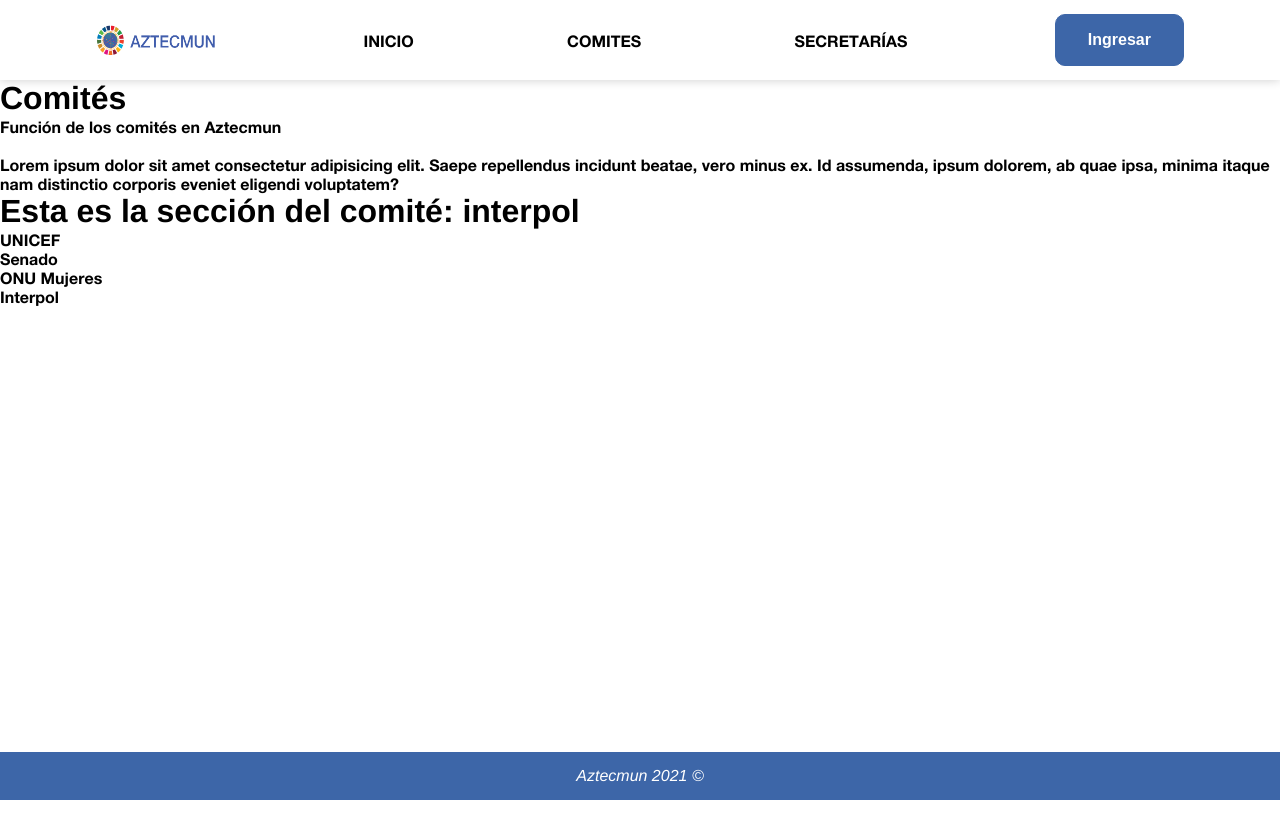
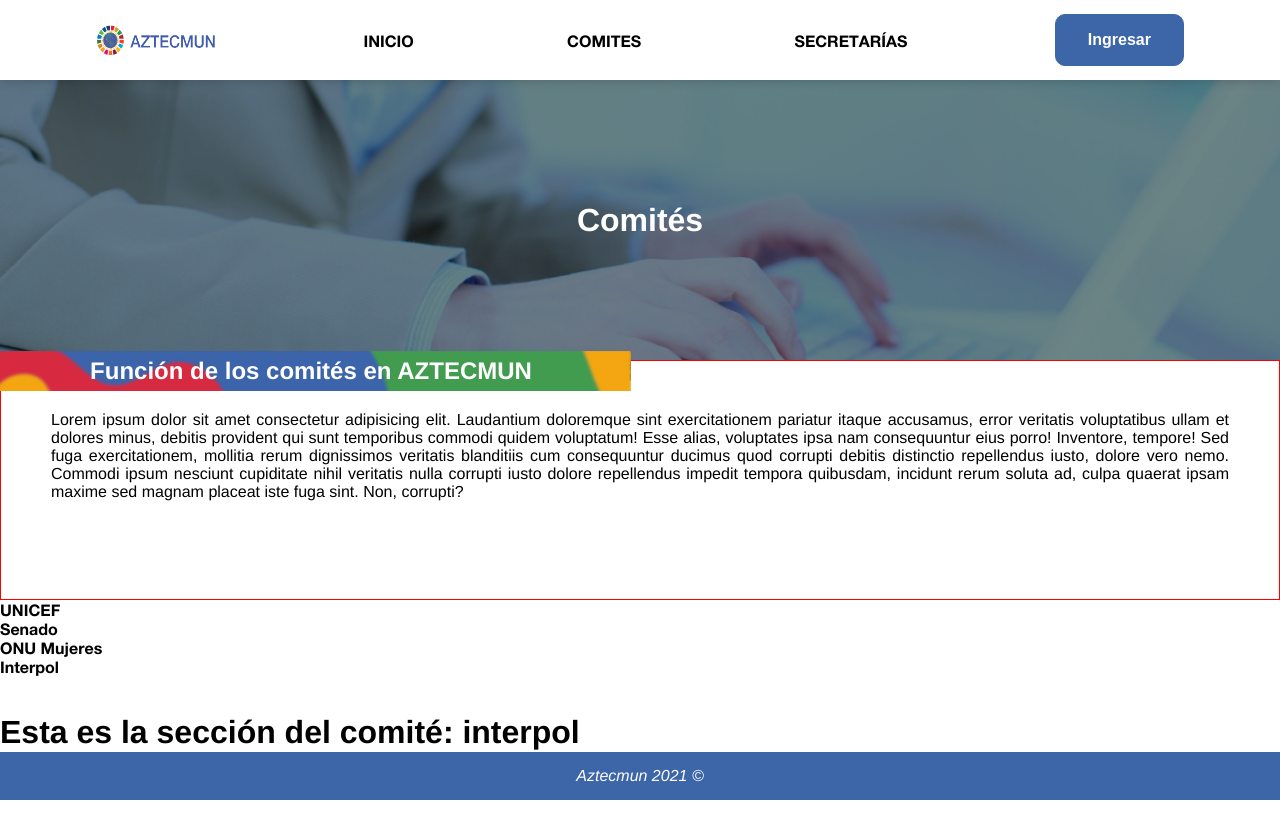
Before and after one commit to aztecmun/aztecmun-2021, a Next.js app: page /comites/interpol in a window 1280 px wide. Shown: the top 838 px of the page. Before the commit the page ends 800 px from the top, so only its background shows below. Built offline with nearby package versions, Linux system fonts and the light colour scheme.

Commit message:
Added Committeees and Secretaries

```diff
--- /dev/null
+++ b/components/StyledDescrip/DescripElements.js
@@ -0,0 +1,61 @@
+import styled from 'styled-components'
+
+export const Container = styled.div`
+  height: 100vh;
+  width: 100%;
+`
+
+export const Header = styled.div`
+  color: #fff;
+
+  display: flex;
+  justify-content: center;
+  align-items: center;
+
+  height: 35vh;
+
+  background: url(/Img/SECRETARIAS.png) no-repeat center;
+  background-size: cover;
+`
+
+export const Title = styled.div`
+  color: white;
+
+  position: absolute;
+  top: -10px;
+  left: -10px;
+
+  display: flex;
+  justify-content: center;
+  align-items: center;
+
+  height: 5vh;
+  width: 50vw;
+
+  background: url(/Img/TITULO.png) no-repeat center;
+  background-size: cover;
+
+  @media (max-width: 768px) {
+    font-size: 0.5rem;
+
+    width: 70vw;
+  }
+`
+
+export const Description = styled.div`
+  font-weight: lighter;
+  text-align: justify;
+
+  position: relative;
+
+  height: 30vh;
+  width: 100%;
+
+  padding: 50px;
+
+  border: 1px solid red;
+
+  @media (max-width: 768px) {
+    height: auto;
+  }
+`
--- a/pages/comites/[name].js
+++ b/pages/comites/[name].js
@@ -4,22 +4,53 @@ import Head from 'next/head'
 import { useRouter } from 'next/router'
 
 // Local components
-import ComitesDescrip from 'components/ComitesDescrip'
 import SubMenu from 'components/SubMenu'
+
+// Styled Components imports
+import {
+  Container,
+  Header,
+  Title,
+  Description,
+} from 'components/StyledDescrip/DescripElements'
 
 export default function comites() {
   const router = useRouter()
 
   return (
-    <>
+    <Container>
       <Head>
         <title>Comités - AztecMUN 2021</title>
       </Head>
 
-      <ComitesDescrip />
+      <Header>
+        <h1>Comités</h1>
+      </Header>
+
+      <Description>
+        <Title>
+          <h2>Función de los comités en AZTECMUN</h2>
+        </Title>
+        <p>
+          Lorem ipsum dolor sit amet consectetur adipisicing elit. Laudantium
+          doloremque sint exercitationem pariatur itaque accusamus, error
+          veritatis voluptatibus ullam et dolores minus, debitis provident qui
+          sunt temporibus commodi quidem voluptatum! Esse alias, voluptates ipsa
+          nam consequuntur eius porro! Inventore, tempore! Sed fuga
+          exercitationem, mollitia rerum dignissimos veritatis blanditiis cum
+          consequuntur ducimus quod corrupti debitis distinctio repellendus
+          iusto, dolore vero nemo. Commodi ipsum nesciunt cupiditate nihil
+          veritatis nulla corrupti iusto dolore repellendus impedit tempora
+          quibusdam, incidunt rerum soluta ad, culpa quaerat ipsam maxime sed
+          magnam placeat iste fuga sint. Non, corrupti?
+        </p>
+      </Description>
+      <SubMenu />
+
+      <br />
+      <br />
+
       <h1>Esta es la sección del comité: {router.query.name}</h1>
-
-      <SubMenu />
-    </>
+    </Container>
   )
 }
--- a/styles/global.js
+++ b/styles/global.js
@@ -17,6 +17,19 @@ a{
 }
 html, body {
     font-family: helvetica;
+
+    -webkit-user-select: none;
+
+    &::-webkit-scrollbar {
+        width: 8px;
+    }
+
+    &::-webkit-scrollbar-thumb{
+        width: 8px;
+
+        background: #929292;
+        border-radius: 10px;
+    }
 }
 `
 export default GlobalStyle
```
Also changed, not shown: pages/comites/index.js (+32 -6 lines), pages/secretarias/index.js (+33 -3 lines), pages/secretarias/SecretariasElements.js (added), pages/secretarias/[name].js (added), public/Img/COMITES.png (added), public/Img/SECRETARIAS.png (added).
